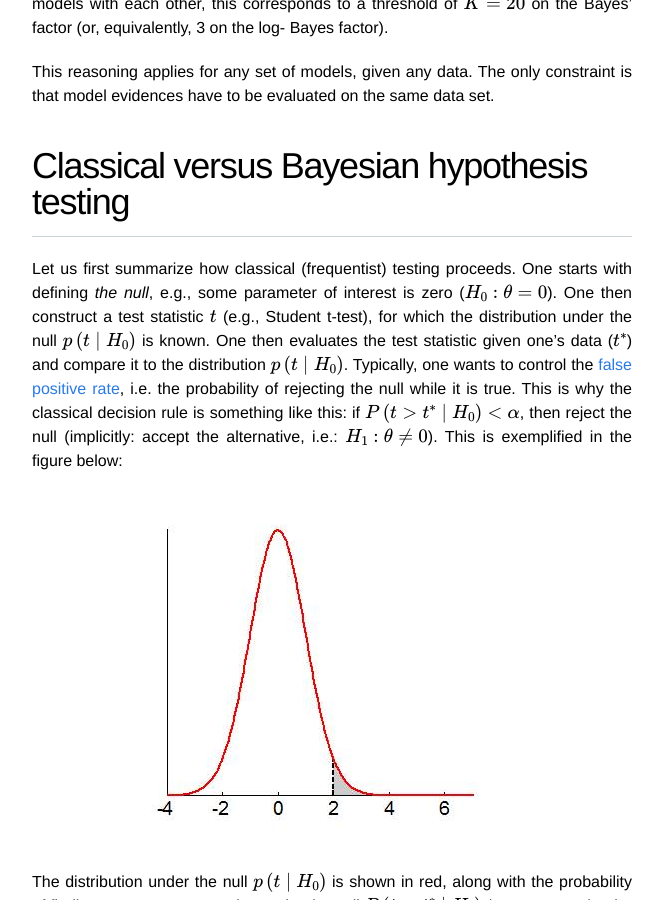
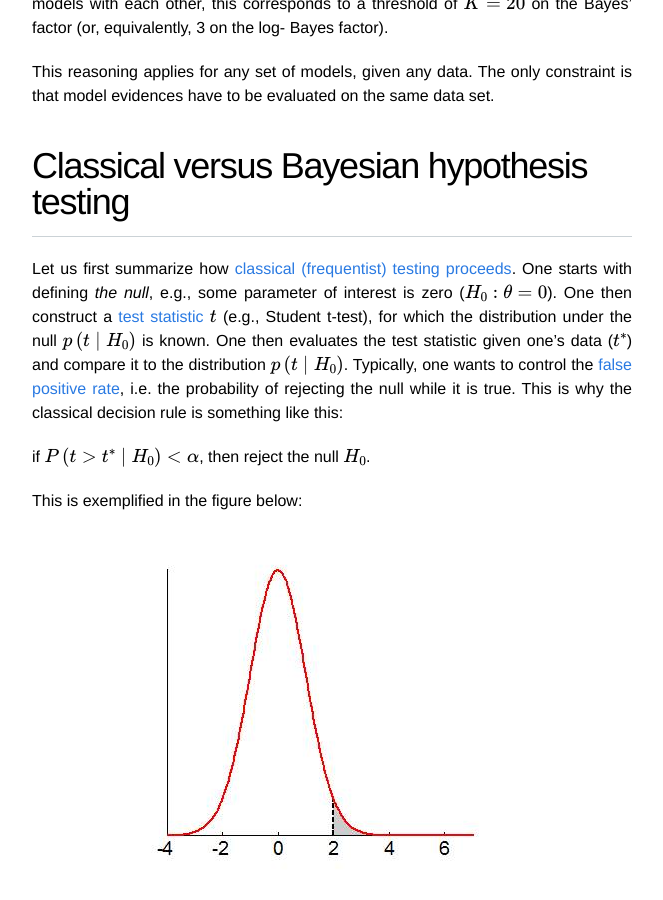
Before and after one commit to MBB-team/VBA-toolbox, a Jekyll site: the page built from _wiki/Bayesian-modelling-introduction.md, in a window 1280 px wide and 900 px high, scrolled down 3637 px. Shown: the whole window, without its empty margins (308-971 px from the left). Built offline with Jekyll 4.4.1, drawn with Linux system fonts in a browser that asks for light colours; nearby versions of some CDN libraries; formulas are drawn with MathJax 3.

Commit message:
Update Bayesian-modelling-introduction.md

```diff
--- a/_wiki/Bayesian-modelling-introduction.md
+++ b/_wiki/Bayesian-modelling-introduction.md
@@ -74,7 +74,11 @@ This reasoning applies for any set of models, given any data. The only constrain
 
 # Classical versus Bayesian hypothesis testing
 
-Let us first summarize how classical (frequentist) testing proceeds. One starts with defining *the null*, e.g., some parameter of interest is zero ($$H_0: \theta = 0$$). One then construct a test statistic $$t$$ (e.g., Student t-test), for which the distribution under the null $$p\left(t \mid H_0 \right)$$ is known. One then evaluates the test statistic given one's data ($$t^\ast$$) and compare it to the distribution $$p\left(t \mid H_0 \right)$$. Typically, one wants to control the [false positive rate](https://en.wikipedia.org/wiki/False_positive_rate), i.e. the probability of rejecting the null while it is true. This is why the classical decision rule is something like this: if $$P\left(t>t^\ast \mid H_0 \right) < \alpha$$, then reject the null (implicitly: accept the alternative, i.e.: $$H_1: \theta \neq 0$$). This is exemplified in the figure below:
+Let us first summarize how [classical (frequentist) testing proceeds](https://en.wikipedia.org/wiki/Statistical_hypothesis_testing). One starts with defining *the null*, e.g., some parameter of interest is zero ($$H_0: \theta = 0$$). One then construct a [test statistic](https://en.wikipedia.org/wiki/Test_statistic) $$t$$ (e.g., Student t-test), for which the distribution under the null $$p\left(t \mid H_0 \right)$$ is known. One then evaluates the test statistic given one's data ($$t^\ast$$) and compare it to the distribution $$p\left(t \mid H_0 \right)$$. Typically, one wants to control the [false positive rate](https://en.wikipedia.org/wiki/False_positive_rate), i.e. the probability of rejecting the null while it is true. This is why the classical decision rule is something like this:
+
+if $$P\left(t>t^\ast \mid H_0 \right) < \alpha$$, then reject the null $$H_0$$.
+
+This is exemplified in the figure below:
 
 ![]({{ site.baseurl }}/images/wiki/pval.jpg)
 
```
